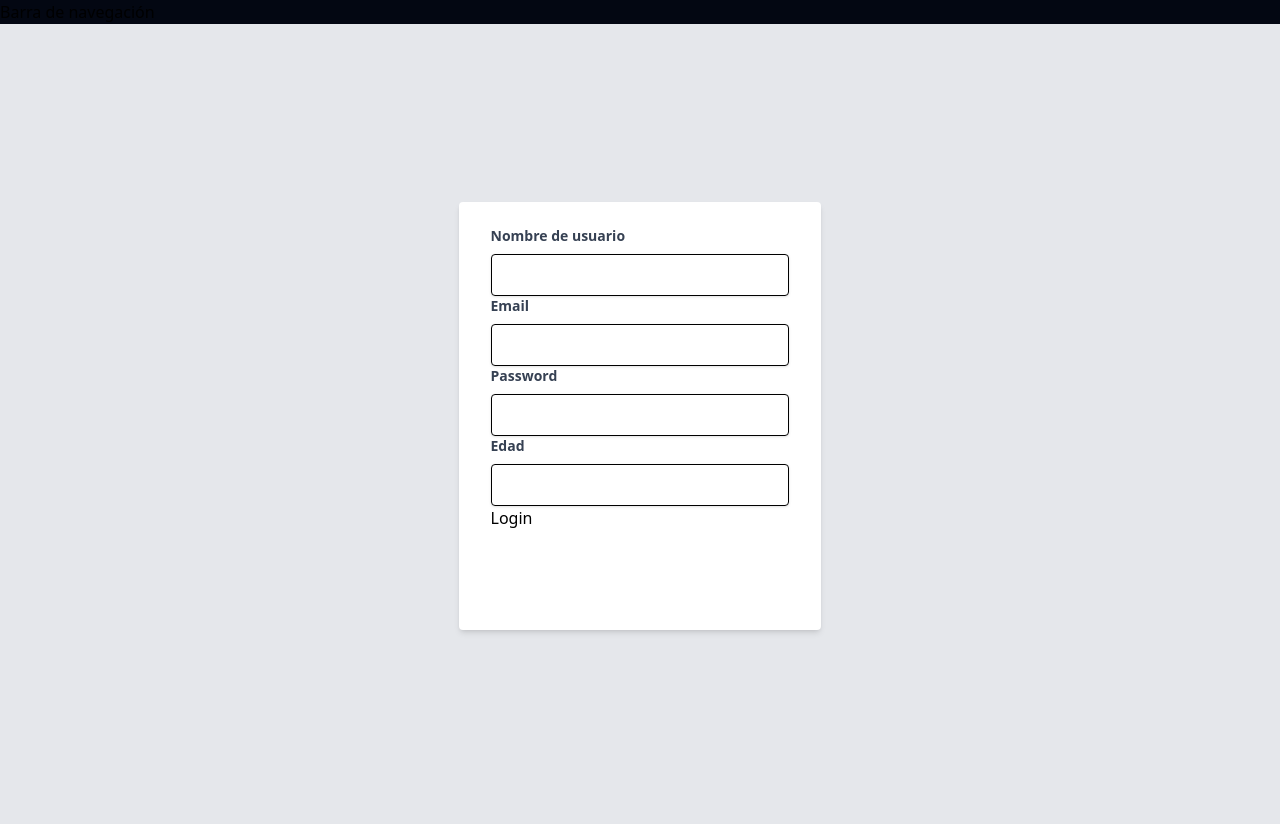
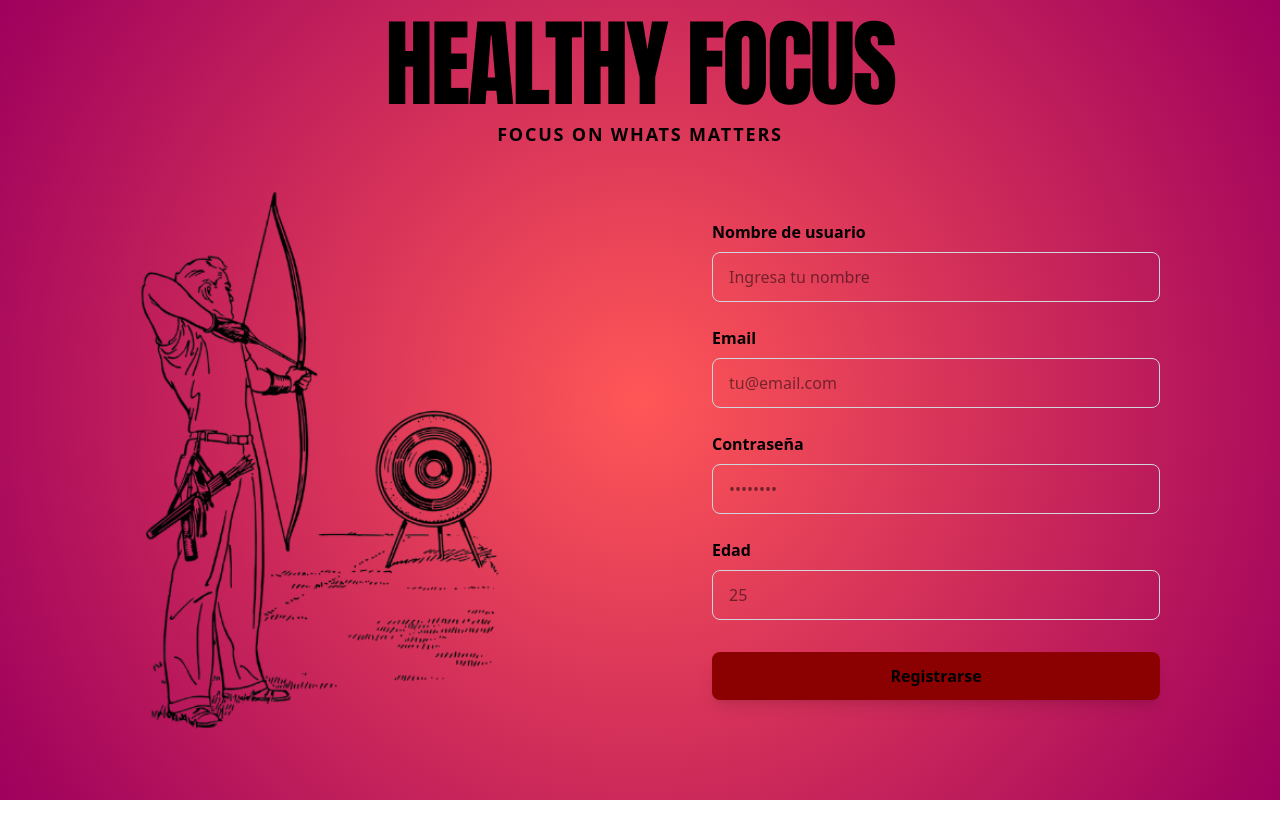
Before and after one commit to GodSci3nc3/HealthyFocus, a Next.js app: page /register in a window 1280 px wide. After the commit the page ends 800 px from the top, so only its background shows below. Built offline with nearby package versions, Linux system fonts and the light colour scheme.

Commit message:
Things coming

```diff
--- a/src/app/globals.css
+++ b/src/app/globals.css
@@ -1,5 +1,10 @@
 @import "tailwindcss";
+@import url('https://fonts.googleapis.com/css2?family=Impact&family=Bebas+Neue:wght@400&display=swap');
 
-body {
-    @apply bg-gray-950;
+.bg-gradient-radial {
+    background: radial-gradient(circle at center, #ff5757 0%, #9e005d 100%);
 }
+
+.font-impact {
+    font-family: 'Bebas Neue', 'Impact', sans-serif;
+}
--- a/src/app/layout.jsx
+++ b/src/app/layout.jsx
@@ -22,9 +22,7 @@ export default function RootLayout({ children }) {
       <body
         className={`${geistSans.variable} ${geistMono.variable} antialiased`}
       >
-        <h1>Barra de navegación</h1>
-        <div className="h-[calc(100vh - 5 rem)]" > {children}</div>
-
+        <div className="min-h-screen">{children}</div>
       </body>
     </html>
   );
--- a/src/app/register/page.jsx
+++ b/src/app/register/page.jsx
@@ -1,12 +1,55 @@
+"use client"
+import { useState, useEffect } from 'react';
 import RegisterForm from "@/components/RegisterForm";
 
+function LoginPage() {
+    const [titleMoved, setTitleMoved] = useState(false);
 
-function LoginPage() {
+    useEffect(() => {
+        const timer = setTimeout(() => {
+            setTitleMoved(true);
+        }, 600);
 
+        return () => clearTimeout(timer);
+    }, []);
 
     return (
-        <div className='flex justify-center items-center h-screen bg-gray-200'>
-            <RegisterForm />
+        <div className='min-h-screen bg-gradient-radial from-[#ff5757] to-[#9e005d] p-4'>
+            <div className={`transition-all duration-700 ease-out ${
+                titleMoved
+                    ? 'transform translate-y-0 scale-100'
+                    : 'transform translate-y-[40vh] scale-150'
+            }`}>
+                <h1 className='text-6xl md:text-8xl font-black text-black text-center mb-2 tracking-tight font-impact'>
+                    HEALTHY FOCUS
+                </h1>
+            </div>
+
+            <div className={`w-full text-center transition-all duration-500 ${
+                titleMoved ? 'opacity-100' : 'opacity-0'
+            }`}>
+                <p className='text-black font-bold text-lg mb-8 tracking-widest'>
+                    FOCUS ON WHATS MATTERS
+                </p>
+            </div>
+
+            <div className={`flex justify-center items-start transition-all duration-500 ${
+                titleMoved ? 'opacity-100' : 'opacity-0'
+            }`}>
+                <div className='w-full flex items-center justify-between px-8'>
+                    <div className='hidden lg:block w-1/2 pr-12'>
+                        <img
+                            src="/goalKeeper.png"
+                            alt="Arquero apuntando al blanco"
+                            className='w-full h-auto'
+                        />
+                    </div>
+
+                    <div className='w-full lg:w-1/2 max-w-lg mx-auto'>
+                        <RegisterForm />
+                    </div>
+                </div>
+            </div>
         </div>
     );
 }
--- a/src/components/RegisterForm.jsx
+++ b/src/components/RegisterForm.jsx
@@ -3,7 +3,6 @@ import { useState, useRef } from 'react';
 import axios from 'axios';
 
 function RegisterForm() {
-
     const [user, setUser] = useState({
         name: '',
         email: '',
@@ -18,41 +17,80 @@ function RegisterForm() {
             ...user,
             [e.target.name]: e.target.value
         });
-
     }
 
     const handleSubmit = async (e) => {
         e.preventDefault();
-
         const res = await axios.post('/user', user);
-
         console.log(res);
-
         form.current.reset();
-
     }
 
     return (
+        <form className='px-8 py-10 w-full' onSubmit={handleSubmit} ref={form}>
+            <div className='mb-6'>
+                <label htmlFor="name" className='block text-black text-base font-bold mb-2'>
+                    Nombre de usuario
+                </label>
+                <input
+                    className='w-full px-4 py-3 border border-gray-300 rounded-lg focus:outline-none focus:ring-2 focus:ring-pink-500 focus:border-transparent transition-all duration-200 text-base'
+                    type="text"
+                    id="name"
+                    name="name"
+                    onChange={handleChange}
+                    placeholder="Ingresa tu nombre"
+                />
+            </div>
 
-        <form className='bg-white shadow-md rounded px-8 pt-6 pb-25 mb-4 ' onSubmit={handleSubmit} ref = {form}>
+            <div className='mb-6'>
+                <label htmlFor="email" className='block text-black text-base font-bold mb-2'>
+                    Email
+                </label>
+                <input
+                    className='w-full px-4 py-3 border border-gray-300 rounded-lg focus:outline-none focus:ring-2 focus:ring-pink-500 focus:border-transparent transition-all duration-200 text-base'
+                    type="email"
+                    id="email"
+                    name="email"
+                    onChange={handleChange}
+                    placeholder="tu@email.com"
+                />
+            </div>
 
-            <label htmlFor="email" className='block text-gray-700 text-sm font-bold mb-2'>Nombre de usuario</label>
-            <input className='shadow appearance-none border rounded w-full py-2 px-3' type="username" id="name" name="name" onChange={handleChange} />
+            <div className='mb-6'>
+                <label htmlFor="password" className='block text-black text-base font-bold mb-2'>
+                    Contraseña
+                </label>
+                <input
+                    className='w-full px-4 py-3 border border-gray-300 rounded-lg focus:outline-none focus:ring-2 focus:ring-pink-500 focus:border-transparent transition-all duration-200 text-base'
+                    type="password"
+                    id="password"
+                    name="password"
+                    onChange={handleChange}
+                    placeholder="••••••••"
+                />
+            </div>
 
-            <label htmlFor="email" className='block text-gray-700 text-sm font-bold mb-2'>Email</label>
-            <input className='shadow appearance-none border rounded w-full py-2 px-3' type="email" id="email" name="email" onChange={handleChange} />
+            <div className='mb-8'>
+                <label htmlFor="age" className='block text-black text-base font-bold mb-2'>
+                    Edad
+                </label>
+                <input
+                    className='w-full px-4 py-3 border border-gray-300 rounded-lg focus:outline-none focus:ring-2 focus:ring-pink-500 focus:border-transparent transition-all duration-200 text-base'
+                    type="number"
+                    id="age"
+                    name="age"
+                    onChange={handleChange}
+                    placeholder="25"
+                />
+            </div>
 
-            <label htmlFor="password" className='block text-gray-700 text-sm font-bold mb-2'>Password</label>
-            <input className='shadow appearance-none border rounded w-full py-2 px-3' type="password" id="password" name="password" onChange={handleChange} />
-
-
-            <label htmlFor="age" className='block text-gray-700 text-sm font-bold mb-2'>Edad</label>
-            <input className='shadow appearance-none border rounded w-full py-2 px-3' type="number" id="age" name="age" onChange={handleChange} />
-
-
-            <button type="submit">Login</button>
+            <button
+                type="submit"
+                className='w-full bg-[#8B0000] text-black font-bold py-3 px-4 rounded-lg hover:bg-opacity-80 transition-all duration-200 shadow-lg text-base'
+            >
+                Registrarse
+            </button>
         </form>
-
     );
 }
 
```
Also changed, not shown: public/goalKeeper.png (added).
